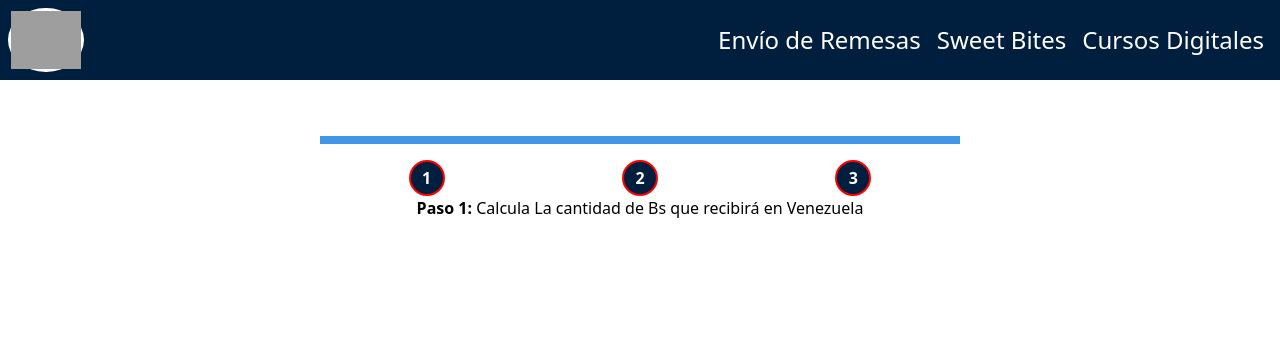
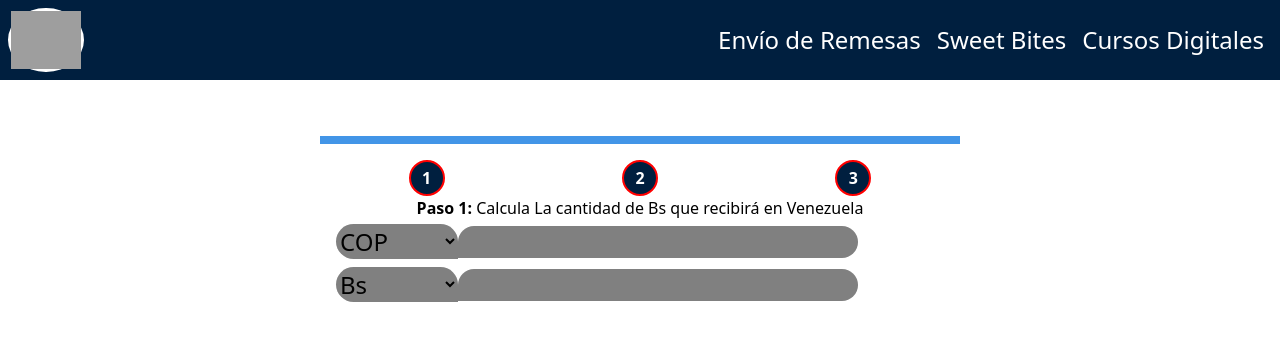
Before and after one commit to borgesmj/remesas, a React (Vite) app: page / in a window 1280 px wide. Shown: the top 340 px of the page. Built offline with nearby package versions, Linux system fonts and the light colour scheme; no server answers; the database is empty; grey boxes are pictures that could not be loaded.

Commit message:
adding screen

```diff
--- a/src/App.jsx
+++ b/src/App.jsx
@@ -1,7 +1,7 @@
 import React, { useState, useEffect } from "react";
 import Navbar from "./Components/Navbar/Navbar";
 import Guide from "./Components/Guide/Guide";
-import Calculator from "./Components/Calculator";
+import Calculator from "./Components/Calculator/Calculator";
 import Footer from "./Components/Footer";
 
 import Formulario from "./Components/Formulario";
@@ -90,8 +90,9 @@ function App() {
   return (
     <div className="fixed top-0 bottom-0 left-0 right-0 max-h-screen max-w-screen">
       <Navbar />
-      <div className="z-10 app-container fixed bottom-0 left-0 right-0 w-full md:w-1/2 md:mx-auto ">
+      <div className="z-10 app-container fixed bottom-0 left-0 right-0 w-full md:w-1/2 md:mx-auto">
         <Guide/>
+        <Calculator/>
       </div>
       {/*
       {calculator && (
--- a/src/Components/Botones.jsx
+++ b/src/Components/Calculator/Botones.jsx
@@ -1,7 +1,7 @@
 import React, { useEffect, useState } from "react";
-import "./Botones.css";
+// import "./Botones.css";
 import { FaDeleteLeft } from "react-icons/fa6";
-import Error from "./Error";
+import Error from "../Error";
 
 const Botones = ({ setValueIn, valueIn, setFormulario, setCalculator }) => {
   const [error, setError] = useState(false);
@@ -78,13 +78,13 @@ const Botones = ({ setValueIn, valueIn, setFormulario, setCalculator }) => {
     }
   };
   return (
-    <div className="buttons">
+    <div className="flex flex-wrap w-full bg-[#00ff00]">
       {buttons.map((button) => (
         <button
           onClick={handleClick}
           key={button.id}
           id={button.id}
-          className={button.class}
+          className='bg-red-600'
         >
           {button.value}
         </button>
--- a/src/Components/Calculator.jsx
+++ b/src/Components/Calculator/Calculator.jsx
@@ -1,6 +1,6 @@
 import React from "react";
-import Form from "./Form";
 import Botones from "./Botones";
+import Screen from "./Screen";
 
 const Calculatore = ({
   valueIn,
@@ -10,14 +10,14 @@ const Calculatore = ({
   setFormulario,
 }) => {
   return (
-    <section className="container">
-      <Form valueIn={valueIn} valueOut={valueOut} />
-      <Botones
+    <section className="my-8 h-fit py-4 w-full">
+      <Screen/>
+      {/* <Botones
         setValueIn={setValueIn}
         valueIn={valueIn}
         setCalculator={setCalculator}
         setFormulario={setFormulario}
-      />
+      /> */}
     </section>
   );
 };
--- /dev/null
+++ b/src/Components/Calculator/Screen.jsx
@@ -0,0 +1,22 @@
+import React from 'react'
+
+const Screen = () => {
+  return (
+    <form className='w-full px-4'>
+      <div className='flex flex-row mb-2 w-full items-center lg:text-2xl'>
+        <select name="" id="" className='bg-[#808080] w-1/5 rounded-t-3xl rounded-l-3xl rounded-b-3xl rounded-r-none lg:w-1/5'>
+            <option value="" className=''>COP</option>
+        </select>
+        <input type="text" className='bg-[#808080] w-4/5 rounded-t-3xl rounded-l-none rounded-b-3xl rounded-r-3xl text-right px-4 text-white  font-mono lg:w-4/5' />
+      </div>
+      <div className='flex flex-row mb-2 w-full items-center lg:text-2xl'>
+        <select name="" id="" className='bg-[#808080] w-1/5 rounded-t-3xl rounded-l-3xl rounded-b-3xl rounded-r-none lg:w-1/5 '>
+            <option value="" className=''>Bs</option>
+        </select>
+        <input type="text" className='bg-[#808080] w-4/5 rounded-t-3xl rounded-l-none rounded-b-3xl rounded-r-3xl text-right px-4 text-white  font-mono lg:w-4/5' />
+      </div>
+    </form>
+  )
+}
+
+export default Screen
```
